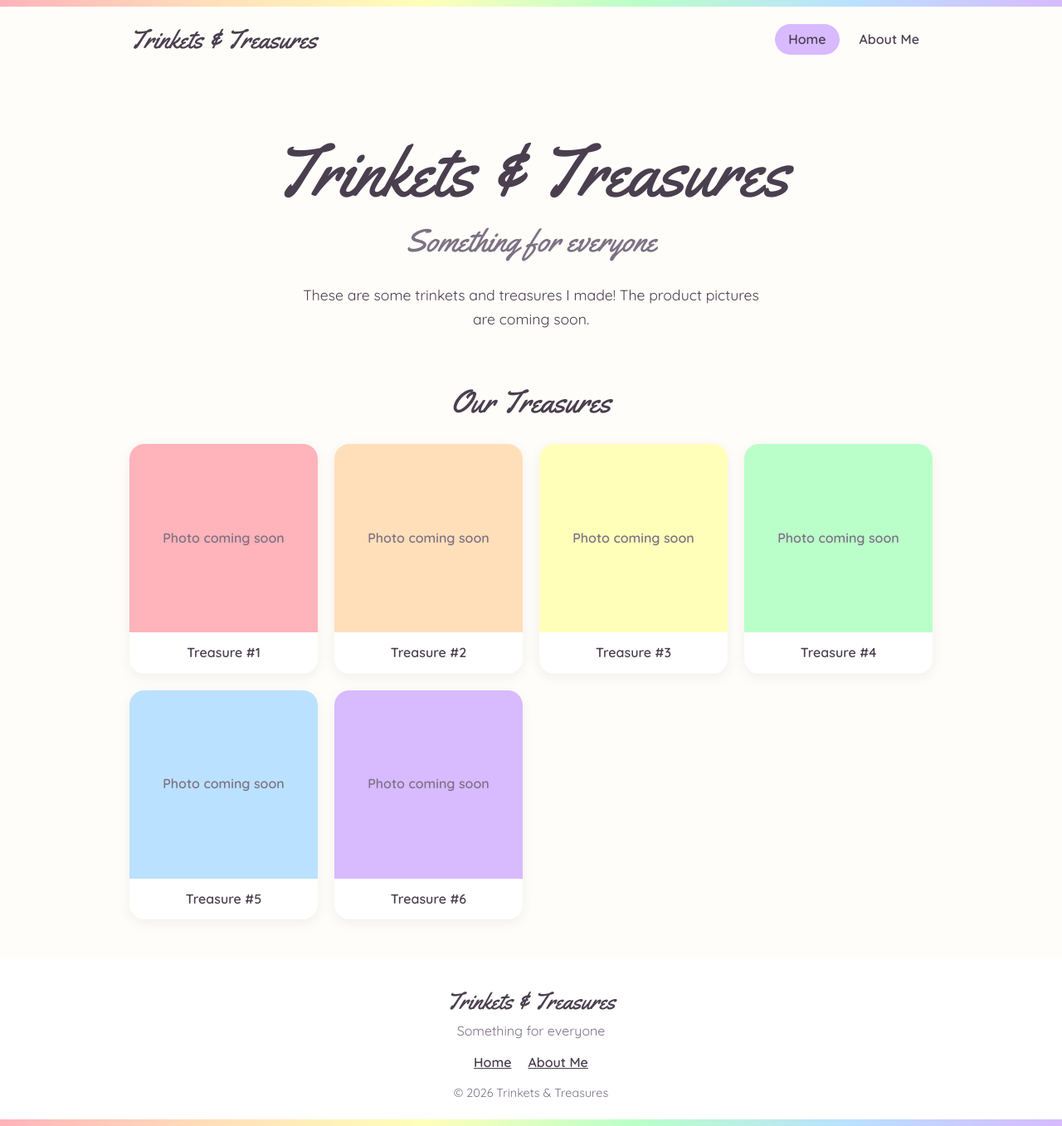
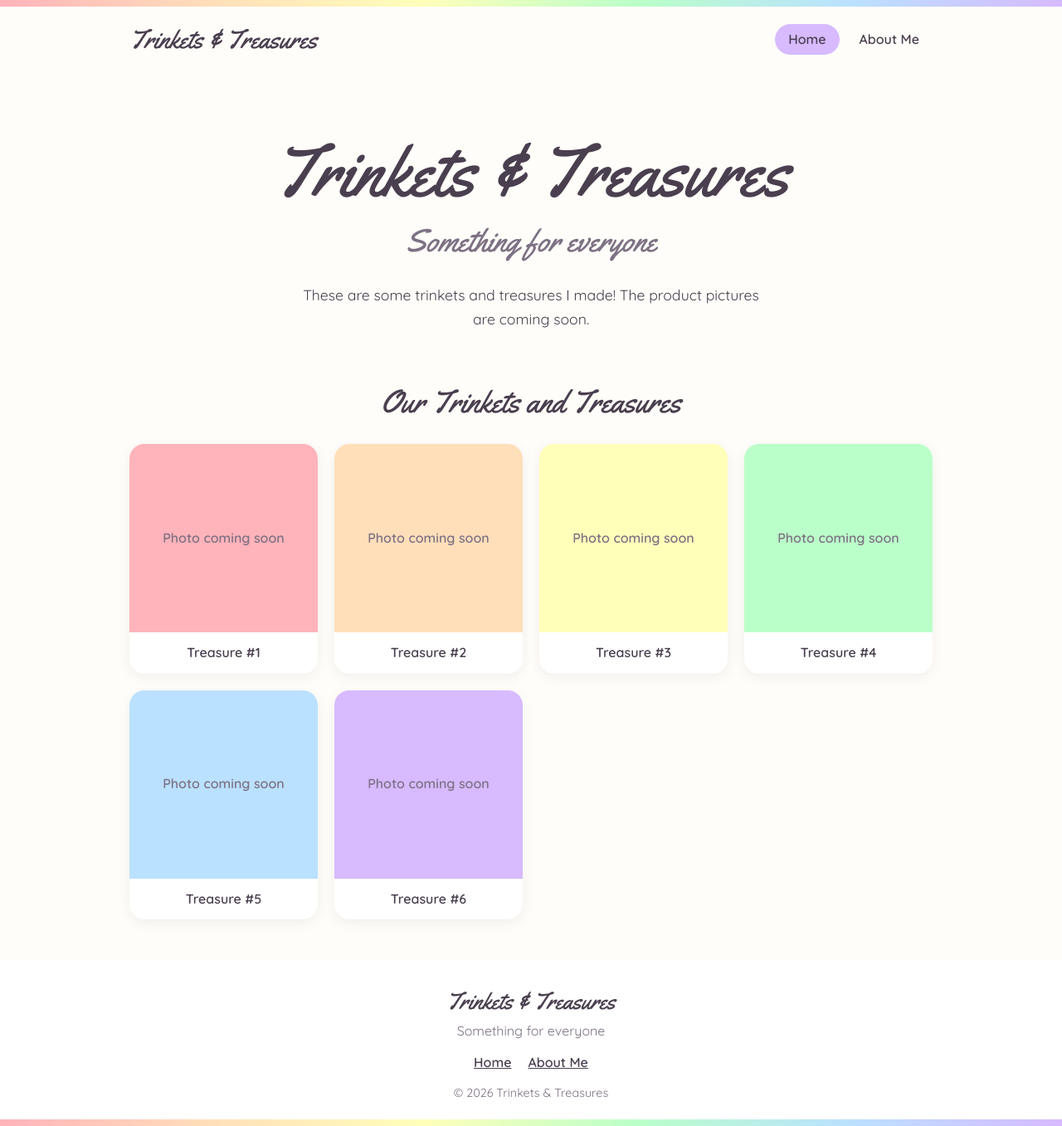
Before and after one commit to LucysTrinketsandTreasures/website-files, a Jekyll site: the page built from index.html, in a window 1280 px wide. Shown: the whole page at 83% size. Built offline with Jekyll 4.4.1, drawn with Linux system fonts in a browser that asks for light colours.

Commit message:
Update index.html

```diff
--- a/index.html
+++ b/index.html
@@ -8,7 +8,7 @@ layout: default
 </section>
 
 <section>
-  <h2>Our Treasures</h2>
+  <h2>Our Trinkets and Treasures</h2>
   <div class="product-grid">
     <div class="product-card"><div class="product-photo">Photo coming soon</div><p class="product-name">Treasure #1</p></div>
     <div class="product-card"><div class="product-photo">Photo coming soon</div><p class="product-name">Treasure #2</p></div>
```
